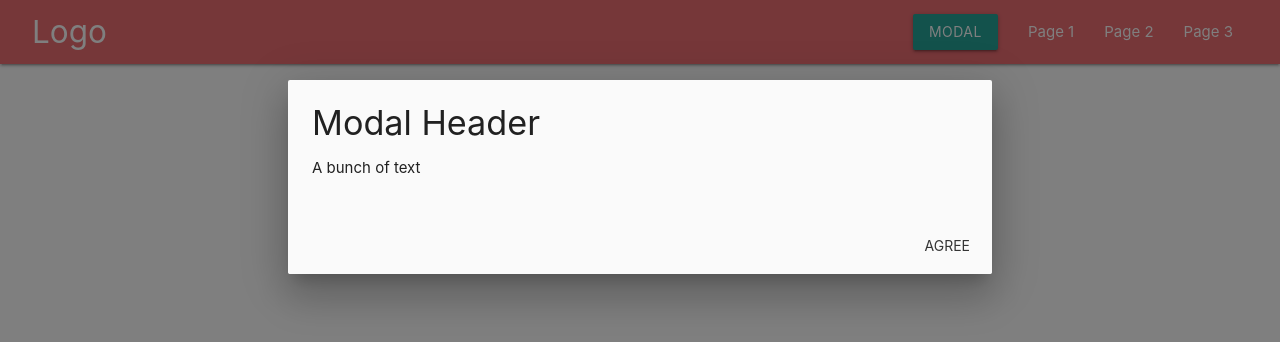
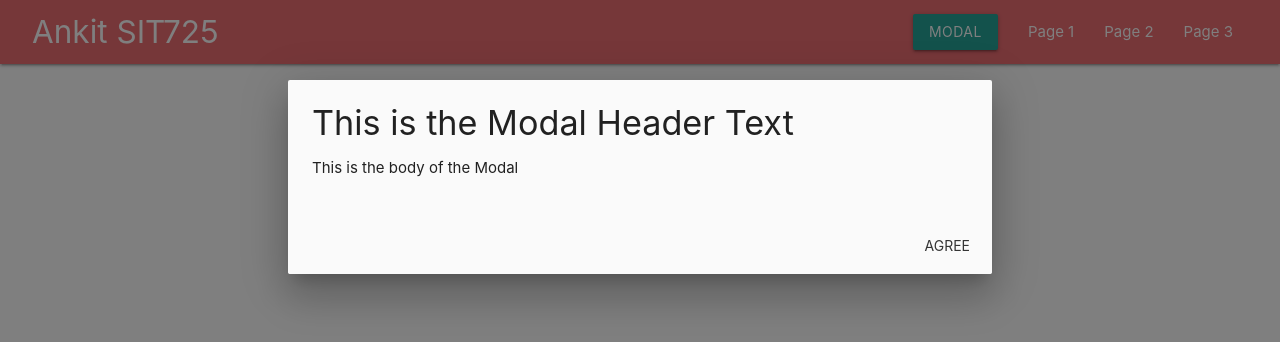
Before and after one commit to AnkitB125/SIT725, a website: page 3.2p/public/index.html in a window 1280 px wide. Both pictures are taken after a click on the link "MODAL". Drawn offline with nearby package versions, Linux system fonts and the light colour scheme.

Commit message:
Task 3.2p completed

```diff
--- a/3.2p/public/index.html
+++ b/3.2p/public/index.html
@@ -18,7 +18,7 @@
     <nav>
       <div class="nav-wrapper navbar-size">
         <!-- <a href="#" class="brand-logo">Logo</a> -->
-        <a href="#" class="brand-logo"><img class="user-image-size"  />Logo</a>
+        <a href="#" class="brand-logo"><img class="user-image-size"  />Ankit SIT725</a>
         <ul id="nav-mobile" class="right hide-on-med-and-down">
           <li><a class="waves-effect waves-light btn modal-trigger" href="#modal1">Modal</a></li>
           <li><a href="#">Page 1</a></li>
@@ -29,8 +29,8 @@
     </nav>
     <div id="modal1" class="modal">
       <div class="modal-content">
-        <h4>Modal Header</h4>
-        <p>A bunch of text</p>
+        <h4>This is the Modal Header Text</h4>
+        <p>This is the body of the Modal</p>
       </div>
       <div class="modal-footer">
         <a href="#!" class="modal-close waves-effect waves-green btn-flat">Agree</a>
```
